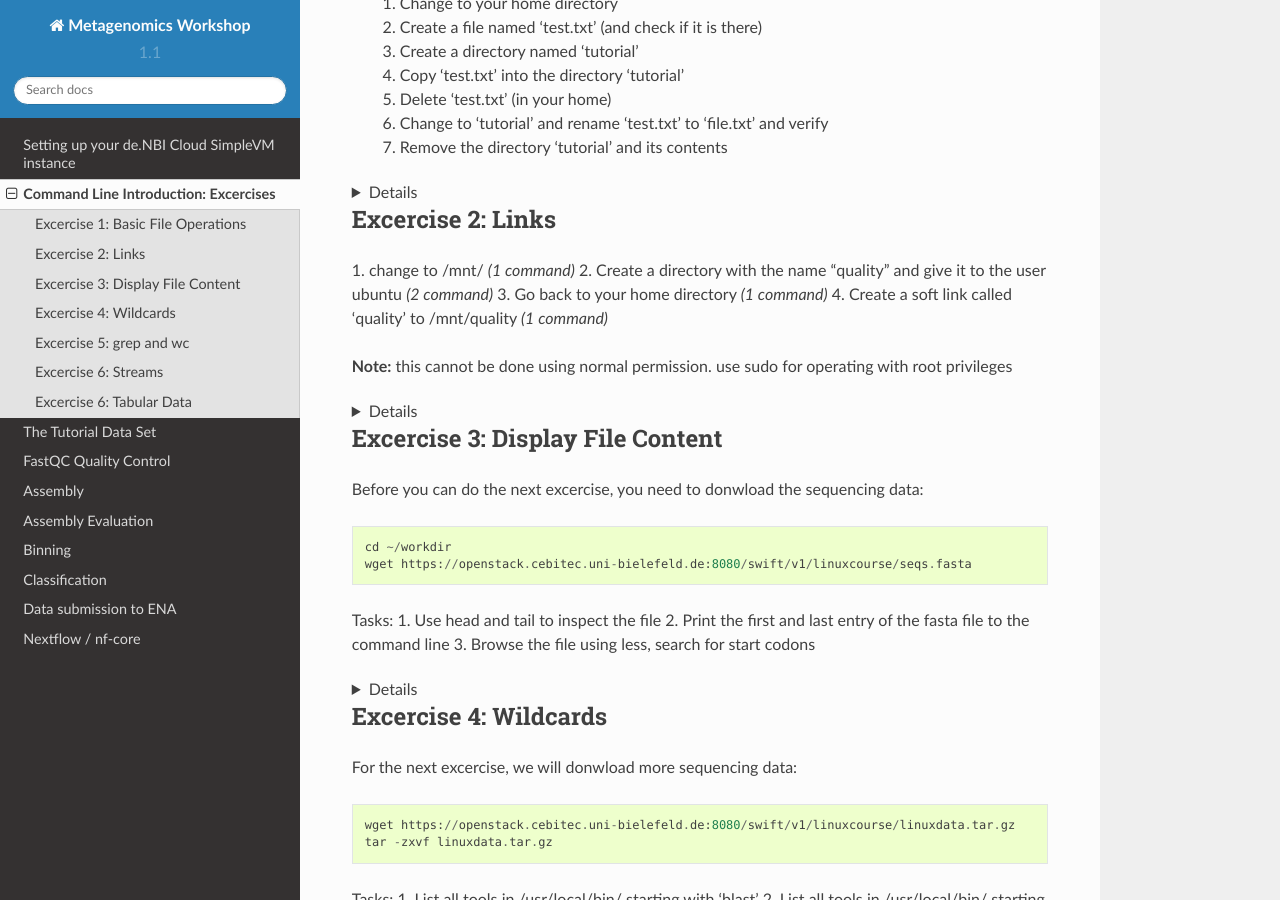
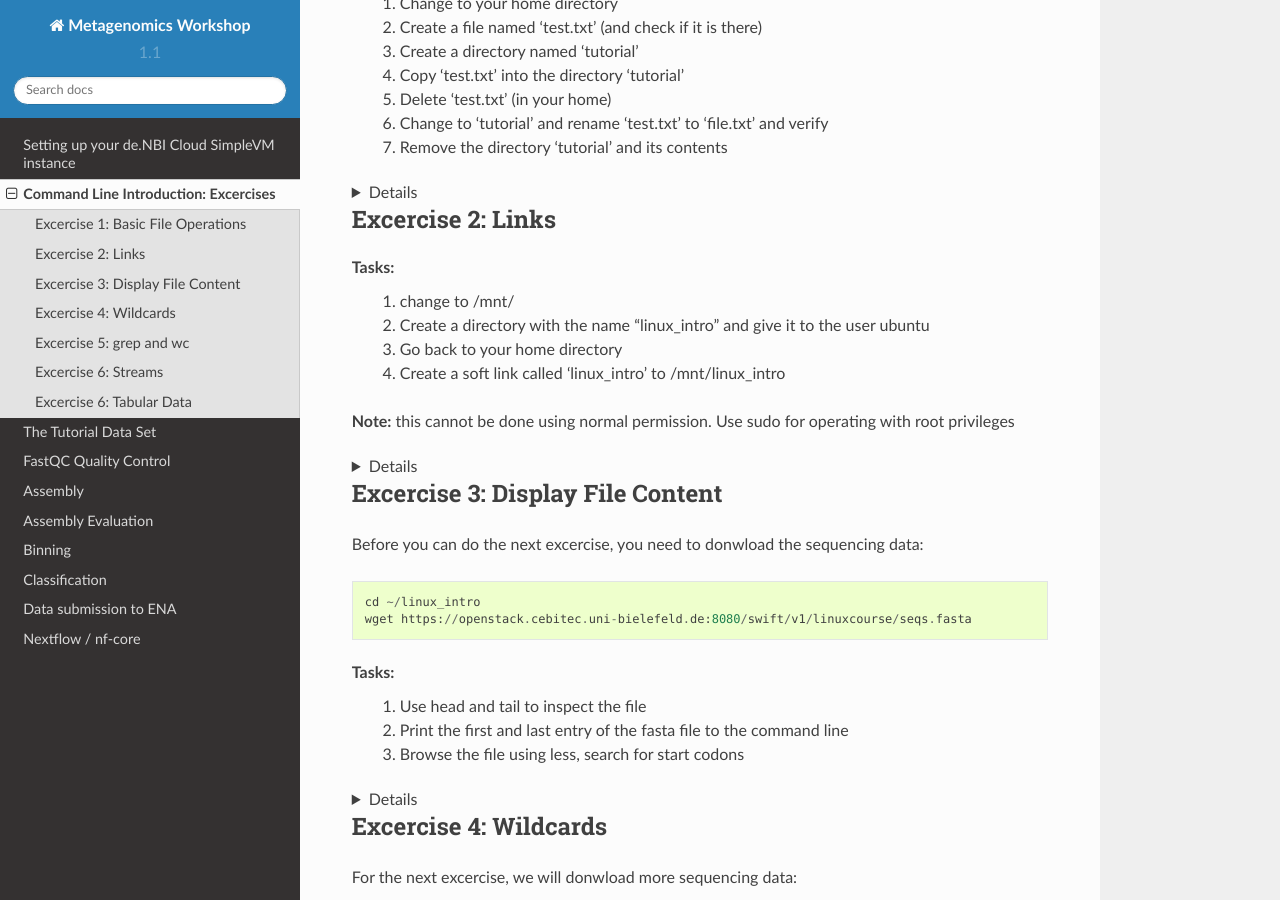
Before and after one commit to metagenomics/metagenomics-workshop, a Sphinx documentation site: the page built from docs/cli.rst, in a window 1280 px wide and 900 px high, scrolled down 255 px. Built offline with Sphinx 7.4.7 and the Read the Docs theme 2.0.0, drawn with Linux system fonts in a browser that asks for light colours.

Commit message:
Update cli.rst

```diff
--- a/docs/cli.rst
+++ b/docs/cli.rst
@@ -40,29 +40,26 @@ Tasks:
 
 Excercise 2: Links
 ------------------
+Tasks:
+ 1. change to /mnt/
+ 2. Create a directory with the name “linux_intro” and give it to the user ubuntu
+ 3. Go back to your home directory
+ 4. Create a soft link called ‘linux_intro’ to /mnt/linux_intro
 
-1. change to /mnt/ *(1 command)* 2. Create a directory with the
-name “quality” and give it to the user ubuntu *(2 command)* 3. Go back
-to your home directory *(1 command)* 4. Create a soft link called
-‘quality’ to /mnt/quality *(1 command)*
-
-**Note:** this cannot be done using normal permission. use sudo for
-operating with root privileges
+**Note:** this cannot be done using normal permission. Use sudo for operating with root privileges
 
 .. raw:: html
 
    <details>
 
-Show solution
-
 .. raw:: html
 
    <pre><code>
-   cd /mnt
-   sudo mkdir quality
-   sudo chown ubuntu:ubuntu quality
-   cd
-   ln -s /mnt/quality
+   cd /mnt <br>
+   sudo mkdir linux_intro <br>
+   sudo chown ubuntu:ubuntu linux_intro <br>
+   cd <br>
+   ln -s /mnt/linux_intro <br>
    </code></pre>
 
 .. raw:: html
@@ -77,30 +74,28 @@ sequencing data:
 
 ::
 
-   cd ~/workdir
+   cd ~/linux_intro
    wget https://openstack.cebitec.uni-bielefeld.de:8080/swift/v1/linuxcourse/seqs.fasta
 
-Tasks: 1. Use head and tail to inspect the file 2. Print the first and
-last entry of the fasta file to the command line 3. Browse the file
-using less, search for start codons
+Tasks:
+ 1. Use head and tail to inspect the file
+ 2. Print the first and last entry of the fasta file to the command line
+ 3. Browse the file using less, search for start codons
 
 .. raw:: html
 
    <details>
 
-Show solution
-
 .. raw:: html
 
    <pre><code>
-   head seqs.fasta
-   tail seqs.fasta
+   head seqs.fasta <br>
+   tail seqs.fasta <br> <br>
 
-   head -n 2 seqs.fasta
-   tail -n 2 seqs.fasta
+   head -n 2 seqs.fasta <br>
+   tail -n 2 seqs.fasta <br> <br>
 
-   less seqs.fasta
-   (/ATG to search for start codons)
+   less seqs.fasta <br>
    </code></pre>
 
 .. raw:: html
```
